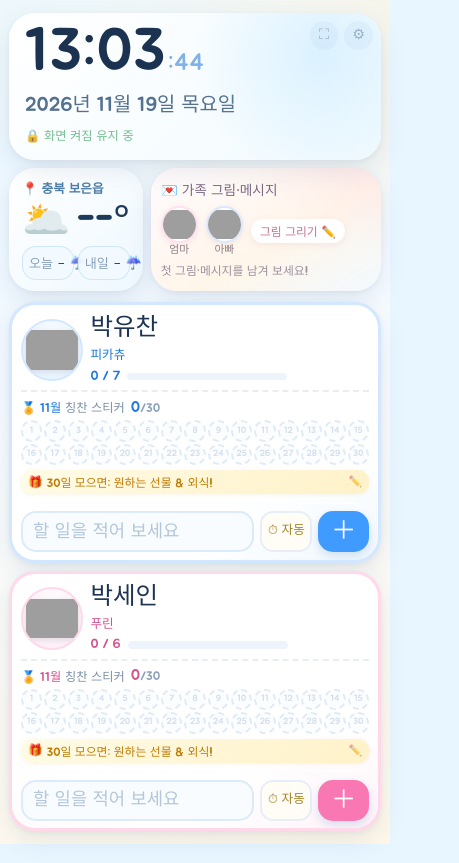
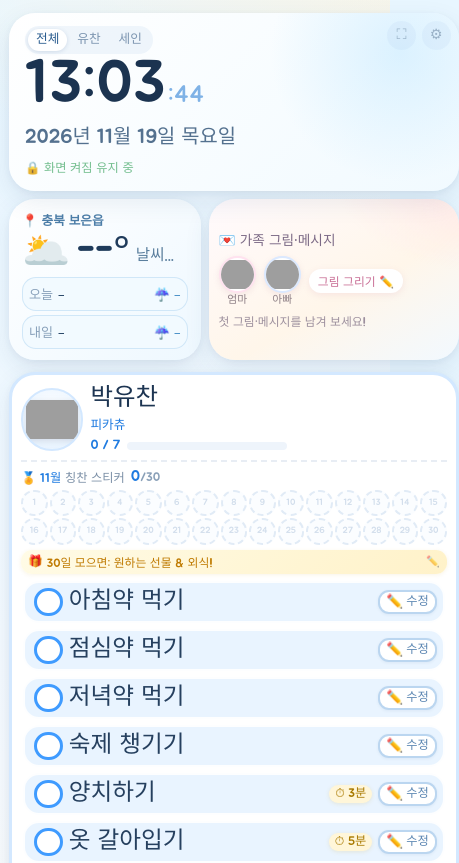
Before and after one commit to psw544-droid/kids-dashboard, a plain HTML site: page index.html in a window 390 px wide. Shown: the top 863 px of the page, 459 px wide, since content can reach past the window. Drawn offline with Linux system fonts and the light colour scheme; no server answers; grey boxes are pictures that could not be loaded; a web font is replaced by a local one.

Commit message:
Mobile portrait: scrollable layout, no clipped tasks/weather, per-device kid view switcher, night-mode resync

```diff
--- a/index.html
+++ b/index.html
@@ -165,6 +165,42 @@
     transition:opacity .2s, background .2s;
   }
   .controls button:active{ opacity:1; background:rgba(120,165,215,.22); }
+
+  /* ---------------- 보기 선택 (전체 / 유찬 / 세인) ---------------- */
+  .viewsw{
+    align-self:flex-start;
+    display:inline-flex;
+    gap:2px;
+    padding:3px;
+    border-radius:99px;
+    background:rgba(120,165,215,.10);
+    margin-bottom:clamp(2px, .5vh, 6px);
+  }
+  .viewsw button{
+    border:0;
+    background:none;
+    color:#7c95b0;
+    border-radius:99px;
+    padding:clamp(3px, .45vh, 5px) clamp(8px, .9vw, 13px);
+    font-size:clamp(11px, 1.5vh, 14px);
+    line-height:1.1;
+    cursor:pointer;
+    white-space:nowrap;
+    transition:background .18s, color .18s, box-shadow .18s;
+    -webkit-tap-highlight-color:transparent;
+  }
+  .viewsw button.on{
+    background:#fff;
+    color:#2a5c8f;
+    box-shadow:0 1px 4px rgba(60,100,150,.18);
+  }
+  .viewsw button:active{ transform:scale(.96); }
+
+  /* 한 아이만 볼 때는 그 카드만 남기고 나머지는 숨김 */
+  #app[data-view="yuchan"] .panel[data-kid="sein"],
+  #app[data-view="sein"] .panel[data-kid="yuchan"]{ display:none; }
+  #app[data-view="yuchan"] main,
+  #app[data-view="sein"] main{ grid-template-columns:minmax(0,1fr); grid-template-rows:minmax(0,1fr); }
 
   /* ---------------- 날씨 카드 ---------------- */
   .weather{
@@ -1388,13 +1424,37 @@
     white-space:nowrap;
   }
 
-  /* ---------------- 작은 화면 / 세로 화면 ---------------- */
-  @media (max-aspect-ratio: 1/1){
+  /* ---------------- 작은 화면 / 세로 화면 (세로로 스크롤해서 전부 보이게) ---------------- */
+  @media (max-width: 900px), (max-aspect-ratio: 1/1){
+    html{ height:auto; min-height:100%; }
+    body{
+      height:auto;
+      min-height:100vh;
+      min-height:100dvh;
+      overflow-x:hidden;
+      overflow-y:auto;
+      -webkit-overflow-scrolling:touch;
+      overscroll-behavior-y:contain;
+    }
+    #app{
+      position:relative;
+      inset:auto;
+      height:auto;
+      min-height:100vh;
+      min-height:100dvh;
+      grid-template-rows:auto auto;
+      align-content:start;
+    }
     header{ flex-wrap:wrap; }
     .clockbox{ flex:1 1 100%; }
-    .weather{ flex:1 1 34%; }
-    .famcard{ flex:1 1 60%; }
-    main{ grid-template-columns:1fr; grid-template-rows:1fr 1fr; }
+    .weather{ flex:1 1 42%; }
+    .famcard{ flex:1 1 55%; }
+    .weather, .famcard{ overflow:visible; }
+    .wdays{ grid-template-columns:repeat(auto-fit, minmax(112px, 1fr)); }
+    .wday{ flex-wrap:wrap; row-gap:2px; }
+    main{ grid-template-columns:1fr; grid-template-rows:none; grid-auto-rows:auto; }
+    .panel{ height:auto; overflow:visible; }
+    .tasks{ flex:0 0 auto; min-height:0; max-height:none; overflow:visible; }
     .clock{ font-size:clamp(40px, 7vh, 72px); }
     .task{ min-height:42px; }
     .fambody{ grid-template-columns:1fr; grid-template-rows:minmax(0,1.1fr) minmax(0,.9fr); }
@@ -1419,6 +1479,11 @@
   <!-- ================= 상단 : 시계 + 날씨 + 가족 보드 ================= -->
   <header>
     <div class="clockbox">
+      <div class="viewsw" id="viewSw" role="group" aria-label="누구 화면을 볼까요">
+        <button type="button" data-view="all" class="on">전체</button>
+        <button type="button" data-view="yuchan">유찬</button>
+        <button type="button" data-view="sein">세인</button>
+      </div>
       <div class="controls">
         <button id="btnFull" title="전체 화면" aria-label="전체 화면">⛶</button>
         <button id="btnGear" title="설정" aria-label="설정">⚙</button>
@@ -2753,20 +2818,23 @@
   var peekTimer = null;
 
   function updateNight() {
-    var h = new Date().getHours();
-    var natural = (h >= 22 || h < 7);
+    var d = new Date();
+    var mins = d.getHours() * 60 + d.getMinutes();
+    /* 22:00 ~ 06:59 는 밤 화면. 분 단위로 계산해서 정각(22:00:00)에 바로 켜지도록. */
+    var natural = (mins >= 22 * 60 || mins < 7 * 60);
     var preview = Date.now() < previewUntil;
     var offSnooze = Date.now() < nightOffUntil;
     var on = (natural && !offSnooze) || preview;
 
-    if (on !== nightOn) {
-      nightOn = on;
+    /* 시간이 밤이면 화면 상태와 상관없이 항상 맞춘다 (다른 곳에서 클래스가 풀려도 복구). */
+    if (nightEl.classList.contains('active') !== on) {
       nightEl.classList.toggle('active', on);
-      if (on) {
-        nightEl.classList.remove('peek');
-        clearTimeout(peekTimer);
-      }
-    }
+    }
+    if (on && !nightOn) {
+      nightEl.classList.remove('peek');
+      clearTimeout(peekTimer);
+    }
+    nightOn = on;
   }
 
   nightEl.addEventListener('pointerdown', function () {
@@ -3503,12 +3571,44 @@
   });
 
   /* =========================================================
+     13-2. 보기 선택 (전체 / 유찬 / 세인) · 이 기기에 기억
+     ========================================================= */
+  var VIEW_KEY = 'kidsdash.view.v1';
+  var appEl = $('#app');
+  var viewBtns = Array.prototype.slice.call(document.querySelectorAll('#viewSw button'));
+
+  function applyView(v, persist) {
+    if (v !== 'yuchan' && v !== 'sein') v = 'all';
+    appEl.setAttribute('data-view', v);
+    viewBtns.forEach(function (b) {
+      var on = b.getAttribute('data-view') === v;
+      b.classList.toggle('on', on);
+      b.setAttribute('aria-pressed', on ? 'true' : 'false');
+    });
+    if (persist) {
+      try { localStorage.setItem(VIEW_KEY, v); } catch (e) {}
+    }
+  }
+
+  function savedView() {
+    try {
+      var v = localStorage.getItem(VIEW_KEY);
+      return (v === 'yuchan' || v === 'sein') ? v : 'all';
+    } catch (e) { return 'all'; }
+  }
+
+  viewBtns.forEach(function (b) {
+    b.addEventListener('click', function () { applyView(b.getAttribute('data-view'), true); });
+  });
+
+  /* =========================================================
      17. 시작
      ========================================================= */
   function init() {
     document.documentElement.removeAttribute('data-night-init');
     document.getElementById('app').style.visibility = '';
 
+    applyView(savedView(), false);
     syncDay();
     renderAll();
 
@@ -3526,6 +3626,18 @@
 
     setInterval(tickClock, 1000);
     setInterval(loadWeather, 30 * 60 * 1000);   // 30분마다 날씨 갱신
+
+    /* 폰이 잠들었다 깨어나거나 탭이 다시 보일 때 바로 밤 화면/시계를 맞춘다 */
+    function resync() {
+      tickClock();
+      updateNight();
+    }
+    document.addEventListener('visibilitychange', function () {
+      if (!document.hidden) resync();
+    });
+    window.addEventListener('focus', resync);
+    window.addEventListener('pageshow', resync);
+    window.addEventListener('orientationchange', resync);
   }
 
   if (document.readyState === 'loading') {
```
